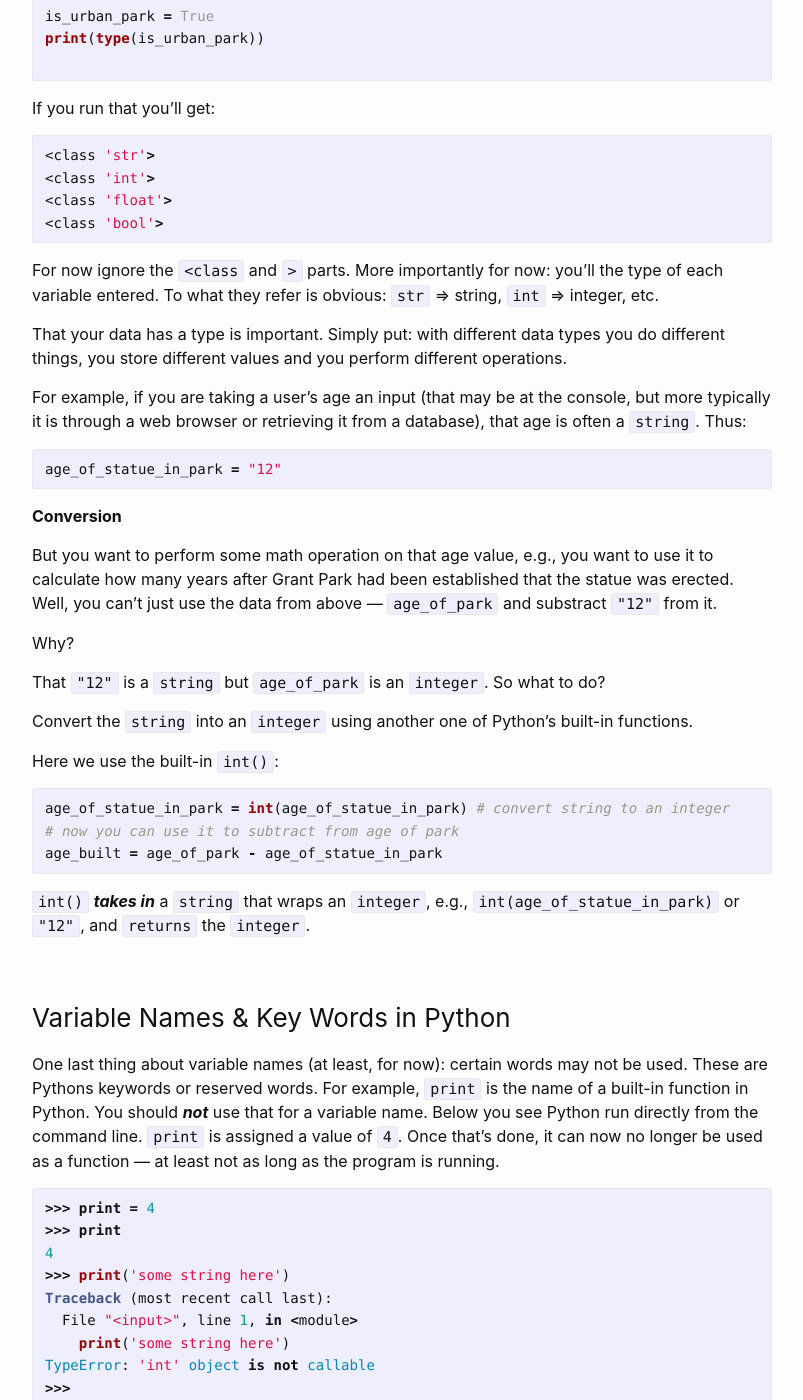
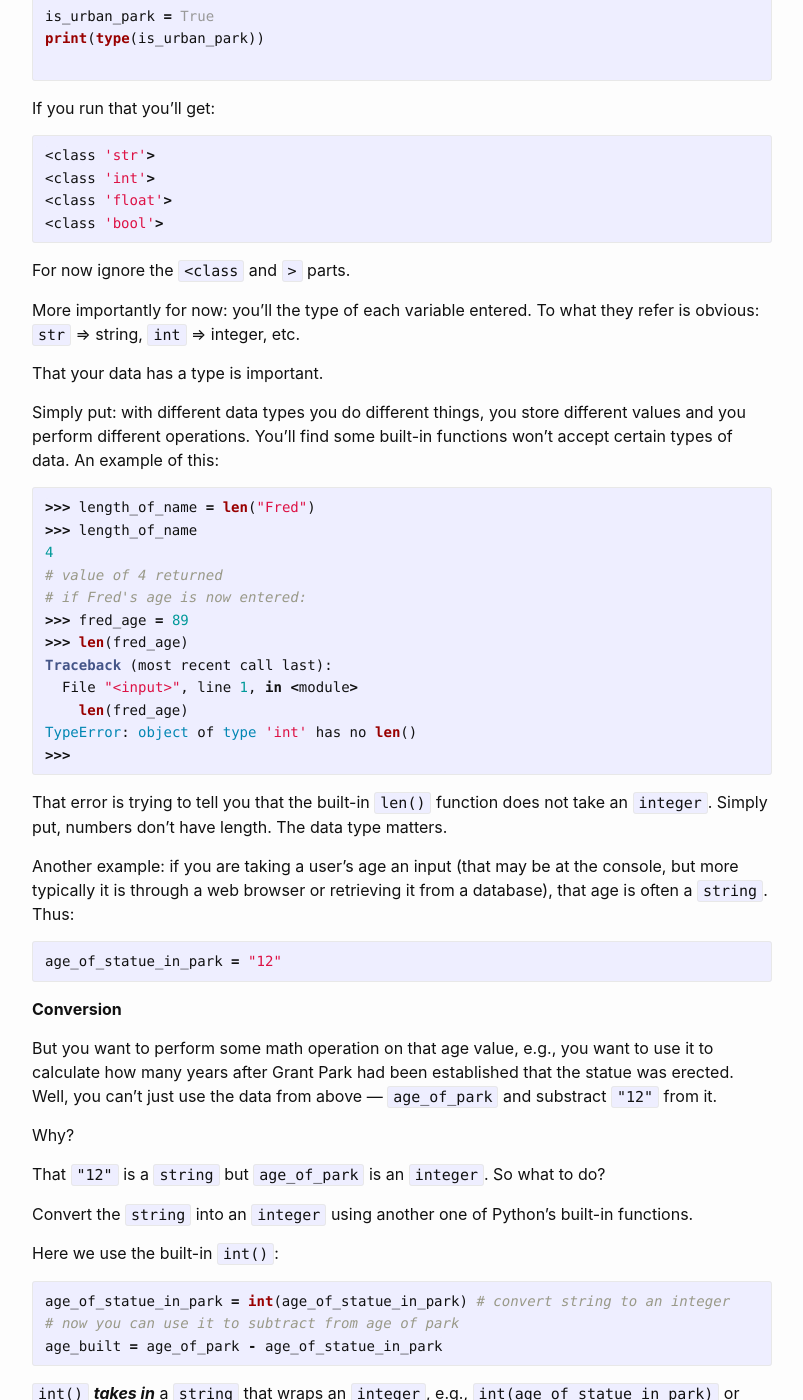
Before and after one commit to multum-non-multa/code, a Jekyll site: the page built from _posts/2021-08-31-variables-string-methods-functions.md, in a window 1280 px wide and 1400 px high, scrolled down 2733 px. Shown: the whole window, without its empty margins (238-1041 px from the left). Built offline with Jekyll 4.4.1, drawn with Linux system fonts in a browser that asks for light colours.

Commit message:
variables

````diff
--- a/_posts/2021-08-31-variables-string-methods-functions.md
+++ b/_posts/2021-08-31-variables-string-methods-functions.md
@@ -119,11 +119,32 @@ If you run that you'll get:
 <class 'bool'>
 ```
 
-For now ignore the `<class` and `>` parts.  More importantly for now: you'll the type of each variable entered.  To what they refer is obvious: `str` => string, `int` => integer, etc.
+For now ignore the `<class` and `>` parts.
 
-That your data has a type is important.  Simply put: with different data types you do different things, you store different values and you perform different operations.
+More importantly for now: you'll the type of each variable entered.  To what they refer is obvious: `str` => string, `int` => integer, etc.
 
-For example, if you are taking a user's age an input (that may be at the console, but more typically it is through a web browser or retrieving it from a database), that age is often a `string`.  Thus:
+That your data has a type is important.
+
+Simply put: with different data types you do different things, you store different values and you perform different operations.  You'll find some built-in functions won't accept certain types of data.  An example of this:
+
+```python
+>>> length_of_name = len("Fred")
+>>> length_of_name
+4
+# value of 4 returned
+# if Fred's age is now entered:
+>>> fred_age = 89
+>>> len(fred_age)
+Traceback (most recent call last):
+  File "<input>", line 1, in <module>
+    len(fred_age)
+TypeError: object of type 'int' has no len()
+>>>
+```
+
+That error is trying to tell you that the built-in `len()` function does not take an `integer`.  Simply put, numbers don't have length.  The data type matters.
+
+Another example:  if you are taking a user's age an input (that may be at the console, but more typically it is through a web browser or retrieving it from a database), that age is often a `string`.  Thus:
 
 ```python
 age_of_statue_in_park = "12"
@@ -148,8 +169,6 @@ age_built = age_of_park - age_of_statue_in_park
 ```
 
 `int()` ___takes in___ a `string` that wraps an `integer`, e.g., `int(age_of_statue_in_park)` or `"12"`, and `returns` the `integer`.
-
-
 
 ### Variable Names & Key Words in Python
 
````
Also changed, not shown: 1 other file.
